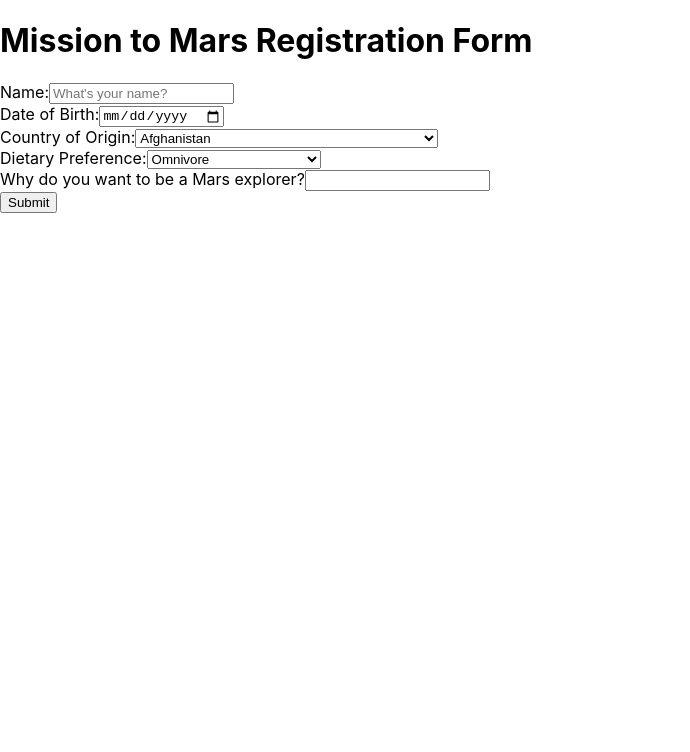
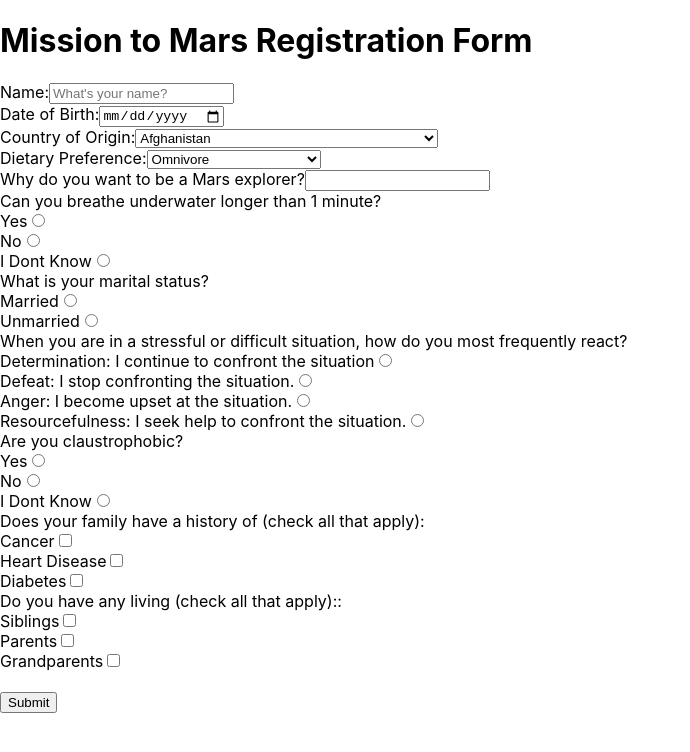
Before and after one commit to joinpursuit/Pursuit-Core-Web-Mars-Form-Lab, a React (Create React App) app in the folder mars_form_app/: page / in a window 1280 px wide. Shown: the top 752 px of the page, without its empty margins (0-690 px from the left). Built offline with nearby package versions, Linux system fonts and the light colour scheme.

Commit message:
add checkbox within checkbox and submit to state

```diff
--- a/mars_form_app/src/components/Form.js
+++ b/mars_form_app/src/components/Form.js
@@ -11,7 +11,13 @@ class Form extends Component{
         diet: "",
         explorer: "",
         formCompleted: false,
-        formSubmitted: false
+        formSubmitted: false,
+        breathe:"no",
+        married:false,
+        situation:"",
+        claustrophobic:false,
+        familyHistory:"",
+        living:{}
     }
 
     // populateCountry() {
@@ -46,9 +52,36 @@ class Form extends Component{
         p.hidden = false;
     }
 
+
+    handleCheckBox = (e,state)=>{
+        // debugger
+        if(e.target.checked){
+            let question = document.createElement("input")
+            question.type="Number"
+            question.placeholder="How Many...?"
+            e.target.parentNode.appendChild(question)
+            let submit = document.createElement("button")
+            submit.innerText="submit"
+            let inputKey = e.target.value
+            // console.log(e.target.value)
+            submit.onclick=function submitHowMany (name,value,obj){
+                name=inputKey
+                value =question.value
+                obj=state
+                obj[name]=value
+                console.log(obj)
+            }
+
+            e.target.parentNode.appendChild(submit)
+            let br = document.createElement("br")
+            e.target.parentNode.appendChild(br)
+        }
+    }
+
+
     render(){
-        console.log(this.state);
-        let { name, birthday, selectedCountry, diet, explorer } = this.state;
+        // console.log(this.state);
+        let { name, birthday, selectedCountry, diet, explorer,breathe,married,situation,claustrophobic,familyHistory,living } = this.state;
         return(
             <div>
                 <form onSubmit={this.handleSubmit}>
@@ -93,6 +126,125 @@ class Form extends Component{
                             <input type="text" name="explorer" onChange={this.handleChange}></input>
                         </label>
                         <br></br>
+                        <label>
+                            Can you breathe underwater longer than 1 minute?
+                            <br></br>
+                        </label>
+                        <label>
+                                Yes
+                            <input type="radio" value="yes" name="breathe"></input>
+                            <br></br>
+                        </label>
+                        <label>
+                                No
+                            <input type="radio" value="no" name="breathe"></input>
+                            <br></br>
+                        </label>
+                        <label>
+                                I Dont Know
+                            <input type="radio" value="I dont know" name="breathe"></input>
+                            <br></br>
+                        </label>
+                        <label>
+                            What is your marital status?
+                            <br></br>
+                        </label>
+                        <label>
+                            Married
+                            <input type="radio" value="true" name="married"></input>
+                            <br></br>
+                        </label>
+                        <label>
+                            Unmarried
+                            <input type="radio" value="false" name="married"></input>
+                            <br></br>
+                        </label>
+                        <label>
+                            When you are in a stressful or difficult situation, how do you most frequently react?
+                            <br></br>
+                        </label>
+                        <label>
+                            Determination: I continue to confront the situation
+                            <input type="radio" value="Determination" name="situation"></input>
+                            <br></br>
+                        </label>
+                        <label>
+                            Defeat: I stop confronting the situation.
+                            <input type="radio" value="Defeat" name="situation"></input>
+                            <br></br>
+                        </label>
+                        <label>
+                            Anger: I become upset at the situation.
+                            <input type="radio" value="Anger" name="situation"></input>
+                            <br></br>
+                        </label>
+                        <label>
+                        Resourcefulness: I seek help to confront the situation.
+                            <input type="radio" value="Resourcefulness" name="situation"></input>
+                            <br></br>
+                        </label>
+                        <label>
+                            Are you claustrophobic?
+                            <br></br>
+                        </label>
+                        <label>
+                                Yes
+                            <input type="radio" value="yes" name="claustrophobic"></input>
+                            <br></br>
+                        </label>
+                        <label>
+                                No
+                            <input type="radio" value="no" name="claustrophobic"></input>
+                            <br></br>
+                        </label>
+                        <label>
+                                I Dont Know
+                            <input type="radio" value="I dont know" name="claustrophobic"></input>
+                            <br></br>
+                        </label>
+
+                        <label>
+                        Does your family have a history of (check all that apply):
+                            <br></br>
+                        </label>
+                        <label>
+                            Cancer
+                            <input type="checkbox" value="Cancer" name="familyHistory"></input>
+                            <br></br>
+                        </label>
+                        <label>
+                            Heart Disease
+                            <input type="checkbox" value="Heart Disease" name="familyHistory"></input>
+                            <br></br>
+                        </label>
+                        <label>
+                                Diabetes
+                            <input type="checkbox" value="Diabetes" name="familyHistory"></input>
+                            <br></br>
+                        </label>
+                        <label>
+                        Do you have any living (check all that apply)::
+                            <br></br>
+                        </label>
+                        <label id="siblings">
+                            Siblings
+                            <input type="checkbox" value="siblings" name="living" onChange={(e)=>this.handleCheckBox(e,living)}></input>
+                            <br></br>
+                        </label>
+                        <label id="parents">
+                            Parents
+                            <input type="checkbox" value="Parents"  name="living" onChange={(e)=>this.handleCheckBox(e,living)}></input>
+                            <br></br>
+                        </label>
+                        <label id="grandparents">
+                            Grandparents
+                            <input type="checkbox" value="Grandparents"  name="living" onChange={(e)=>this.handleCheckBox(e,living)}></input>
+                            <br></br>
+                        </label>
+
+
+                        <br></br>
+
                         <button type="submit">Submit</button>
 
                         <div hidden id="formSubmitted">
```
